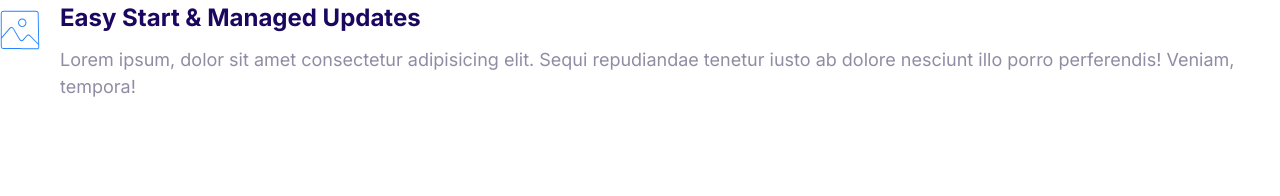
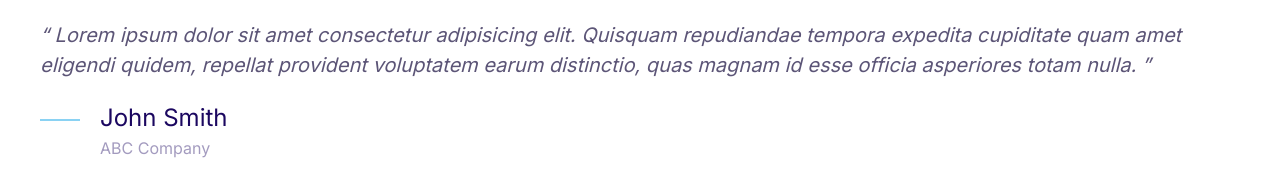
Before and after one commit to Minic246/course, a plain HTML site: page index.html in a window 1280 px wide. Drawn offline with Linux system fonts and the light colour scheme.

Commit message:
build quote component

```diff
--- a/CSS/styles.css
+++ b/CSS/styles.css
@@ -4,6 +4,7 @@
   --colour-accent: #ff3400;
   --colour-headings: #1b0760;
   --colour-body: #918ca4;
+  --colour-body-darker: #5c5577;
   --colour-border: #ccc;
   --border-radius: 30px;
 }
@@ -384,3 +385,52 @@ a {
 .media__image {
   margin-top: 1rem;
 }
+
+/* Quote */
+.quote {
+  font-size: 3rem;
+  font-style: italic;
+  color: var(--colour-body-darker);
+  line-height: 1.5;
+}
+
+.quote__text::before {
+  content: open-quote;
+}
+
+.quote__text::after {
+  content: close-quote;
+}
+
+.quote__author {
+  font-size: 3rem;
+  font-weight: 500;
+  font-style: normal;
+  margin-bottom: 0;
+}
+
+.quote__organisation {
+  font-size: 2rem;
+  font-style: normal;
+  color: var(--colour-headings);
+  opacity: 40%;
+}
+
+.quote__line {
+  position: relative;
+  bottom: 10px;
+}
+
+@media screen and (min-width: 1024px) {
+  .quote {
+    font-size: 2rem;
+  }
+
+  .quote__author {
+    font-size: 2.4rem;
+  }
+
+  .quote__organisation {
+    font-size: 1.6rem;
+  }
+}
--- a/index.html
+++ b/index.html
@@ -13,20 +13,26 @@
     <link rel="stylesheet" href="css/styles.css" />
   </head>
   <body>
+    <blockquote class="quote">
+      <p class="quote__text">
+        Lorem ipsum dolor sit amet consectetur adipisicing elit. Quisquam
+        repudiandae tempora expedita cupiditate quam amet eligendi quidem,
+        repellat provident voluptatem earum distinctio, quas magnam id esse
+        officia asperiores totam nulla.
+      </p>
+      <footer>
         <div class="media">
           <div class="media__image">
-        <svg class="icon icon--primary">
-          <use xlink:href="images/sprite.svg#snap"></use>
+            <svg class="icon icon--primary quote__line">
+              <use xlink:href="images/sprite.svg#line"></use>
             </svg>
           </div>
           <div class="media__body">
-        <h3 class="media__title">Easy Start & Managed Updates</h3>
-        <p>
-          Lorem ipsum, dolor sit amet consectetur adipisicing elit. Sequi
-          repudiandae tenetur iusto ab dolore nesciunt illo porro perferendis!
-          Veniam, tempora!
-        </p>
+            <h3 class="media__title quote__author">John Smith</h3>
+            <p class="quote__organisation">ABC Company</p>
           </div>
         </div>
+      </footer>
+    </blockquote>
   </body>
 </html>
```
Also changed, not shown: components/quote.html (added, +21 -0 lines). Lines whose indentation alone changed are shown as unchanged.
